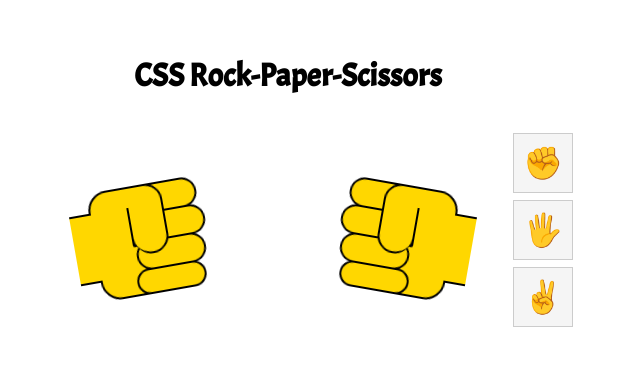
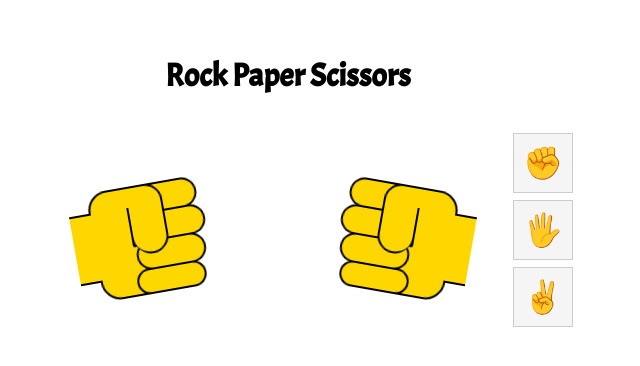
Before and after one commit to mx-app/rock-paper-scissors, a plain HTML site: page index.html in a window 1280 px wide. Shown: the part 204-570 px from the top of the page, without its empty margins (352-992 px from the left). Drawn offline with Linux system fonts and the light colour scheme.

Commit message:
Update index.html

```diff
--- a/index.html
+++ b/index.html
@@ -2,7 +2,7 @@
 <html lang="en" >
 <head>
   <meta charset="UTF-8">
-  <title>CSS Rock-Paper-Scissors</title>
+  <title>Rock-Paper-Scissors</title>
   <meta name="monetization" content="$ilp.uphold.com/WUdKN2pAgLAG" /><link rel="stylesheet" href="./style.css">
 
 </head>
@@ -21,7 +21,7 @@
   <input type="radio" id="scissors-scissors" name="rock-paper-scissors">
 
   <div>
-    <h1>CSS Rock-Paper-Scissors</h1>
+    <h1>Rock Paper Scissors</h1>
     <div id="hands">
       <div class="hand" id="computer-hand">
         <div class="fist"></div>
```
